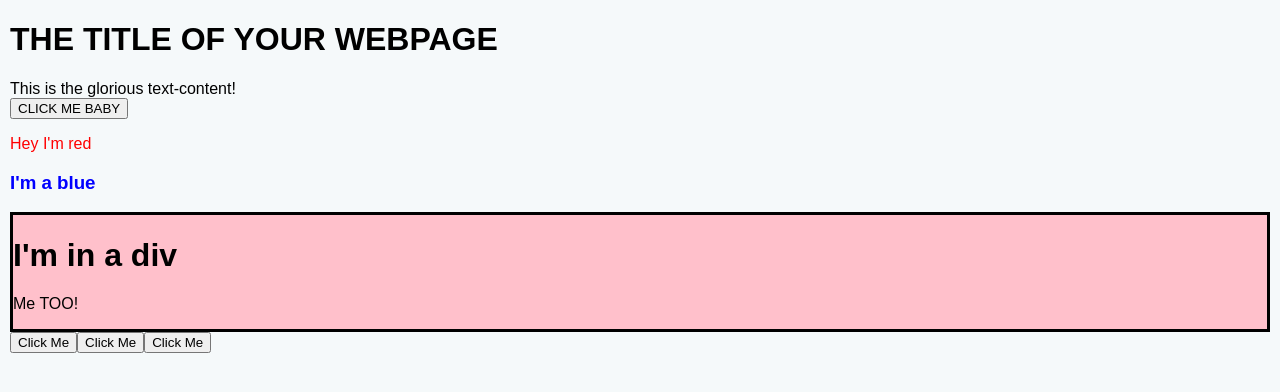
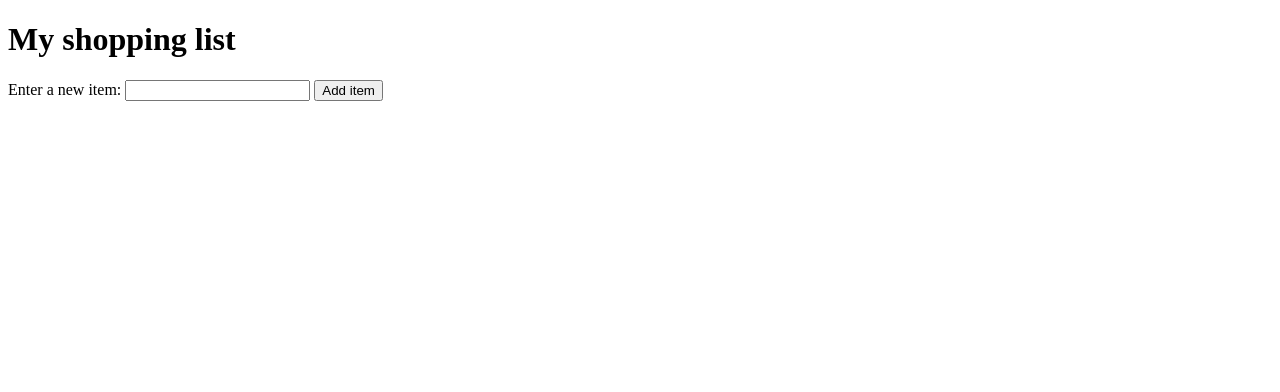
Before and after one commit to deerrppp/code_exercises, a plain HTML site: page index.html in a window 1280 px wide. Drawn offline with Linux system fonts and the light colour scheme.

Commit message:
Making shopping list with input box and a button Allows to dynamically add items to the list using a form input and button.

```diff
--- a/index.html
+++ b/index.html
@@ -8,10 +8,15 @@
     <script src="script.js" defer></script>
   </head>
   <body>
-    <h1>THE TITLE OF YOUR WEBPAGE</h1>
-    <div id="container">
-      <div class="content">This is the glorious text-content!</div>
-      <button id="btn">CLICK ME BABY</button>
+    <h1>My shopping list</h1>
+
+    <div>
+      <label for="item">Enter a new item:</label>
+      <input type="text" name="item" id="item" />
+      <button>Add item</button>
+    </div>
+
+    <ul></ul>
     </div>
   </body>
 </html>
--- a/script.js
+++ b/script.js
@@ -454,46 +454,70 @@
 // const btn = document.querySelector("#btn");
 // btn.addEventListener("click", (a) => console.log(a));
 
-//ADDING ELEMENTS AND APPENDING IT TO A PARENT NODE
-const container = document.querySelector("#container");
-const red = document.createElement("p");
-red.classList.add("red");
-red.style.color = "red";
-red.textContent = "Hey I'm red";
-container.appendChild(red);
-const blue = document.createElement("h3");
-blue.classList.add("blue");
-blue.style.color = "blue";
-blue.textContent = "I'm a blue";
-container.appendChild(blue);
-const div = document.createElement("div");
-div.style.backgroundColor = "pink";
-div.style.borderStyle = "solid";
-const h1 = document.createElement("h1");
-h1.textContent = "I'm in a div";
-div.appendChild(h1);
-const p = document.createElement("p");
-p.textContent = "Me TOO!";
-div.appendChild(p);
-container.appendChild(div);
-//SETTING ATTRIBUTE TO A BUTTON
-const button1 = document.createElement("button");
-button1.setAttribute("id", "1");
-button1.textContent = "Click Me";
-const button2 = document.createElement("button");
-button2.setAttribute("id", "2");
-button2.textContent = "Click Me";
-const button3 = document.createElement("button");
-button3.setAttribute("id", "3");
-button3.textContent = "Click Me";
-container.appendChild(button1);
-container.appendChild(button2);
-container.appendChild(button3);
+// //ADDING ELEMENTS AND APPENDING IT TO A PARENT NODE
+// const container = document.querySelector("#container");
+// const red = document.createElement("p");
+// red.classList.add("red");
+// red.style.color = "red";
+// red.textContent = "Hey I'm red";
+// container.appendChild(red);
+// const blue = document.createElement("h3");
+// blue.classList.add("blue");
+// blue.style.color = "blue";
+// blue.textContent = "I'm a blue";
+// container.appendChild(blue);
+// const div = document.createElement("div");
+// div.style.backgroundColor = "pink";
+// div.style.borderStyle = "solid";
+// const h1 = document.createElement("h1");
+// h1.textContent = "I'm in a div";
+// div.appendChild(h1);
+// const p = document.createElement("p");
+// p.textContent = "Me TOO!";
+// div.appendChild(p);
+// container.appendChild(div);
+// //SETTING ATTRIBUTE TO A BUTTON
+// const button1 = document.createElement("button");
+// button1.setAttribute("id", "1");
+// button1.textContent = "Click Me";
+// const button2 = document.createElement("button");
+// button2.setAttribute("id", "2");
+// button2.textContent = "Click Me";
+// const button3 = document.createElement("button");
+// button3.setAttribute("id", "3");
+// button3.textContent = "Click Me";
+// container.appendChild(button1);
+// container.appendChild(button2);
+// container.appendChild(button3);
 
-//SETTING EACH BUTTON TO HAVE AN EVENT LISTENER AND ADDING AN ALERT
-const buttons = document.querySelectorAll("button");
-buttons.forEach((button) => {
-  button.addEventListener("click", () => {
-    alert(`You clicked button ${button.id}!`);
+// //SETTING EACH BUTTON TO HAVE AN EVENT LISTENER AND ADDING AN ALERT
+// const buttons = document.querySelectorAll("button");
+// buttons.forEach((button) => {
+//   button.addEventListener("click", () => {
+//     alert(`You clicked button ${button.id}!`);
+//   });
+// });
+
+//Making a shopping list
+const input = document.querySelector("#item");
+const btn = document.querySelector("button");
+const uList = document.querySelector("ul");
+
+btn.addEventListener("click", addItem);
+
+function addItem() {
+  const inputValue = input.value;
+  input.value = "";
+  const listItem = document.createElement("li");
+  const span = document.createElement("span");
+  const btn2 = document.createElement("button");
+  listItem.appendChild(span);
+  listItem.appendChild(btn2);
+  uList.appendChild(listItem);
+  span.textContent = inputValue;
+  btn2.textContent = "DELETE";
+  btn2.addEventListener("click", () => {
+    uList.removeChild(listItem);
   });
-});
+  input.focus();
+}
--- a/style.css
+++ b/style.css
@@ -1,19 +1,9 @@
-html {
-  font-family: sans-serif;
+li {
+  margin-bottom: 10px;
 }
 
-h2 {
-  font-size: 16px;
+li button {
+  font-size: 8px;
+  margin-left: 20px;
+  color: #666;
 }
-
-.a11y-label {
-  margin: 0;
-  text-align: right;
-  font-size: 0.7rem;
-  width: 98%;
-}
-
-body {
-  margin: 10px;
-  background: #f5f9fa;
-}
```
